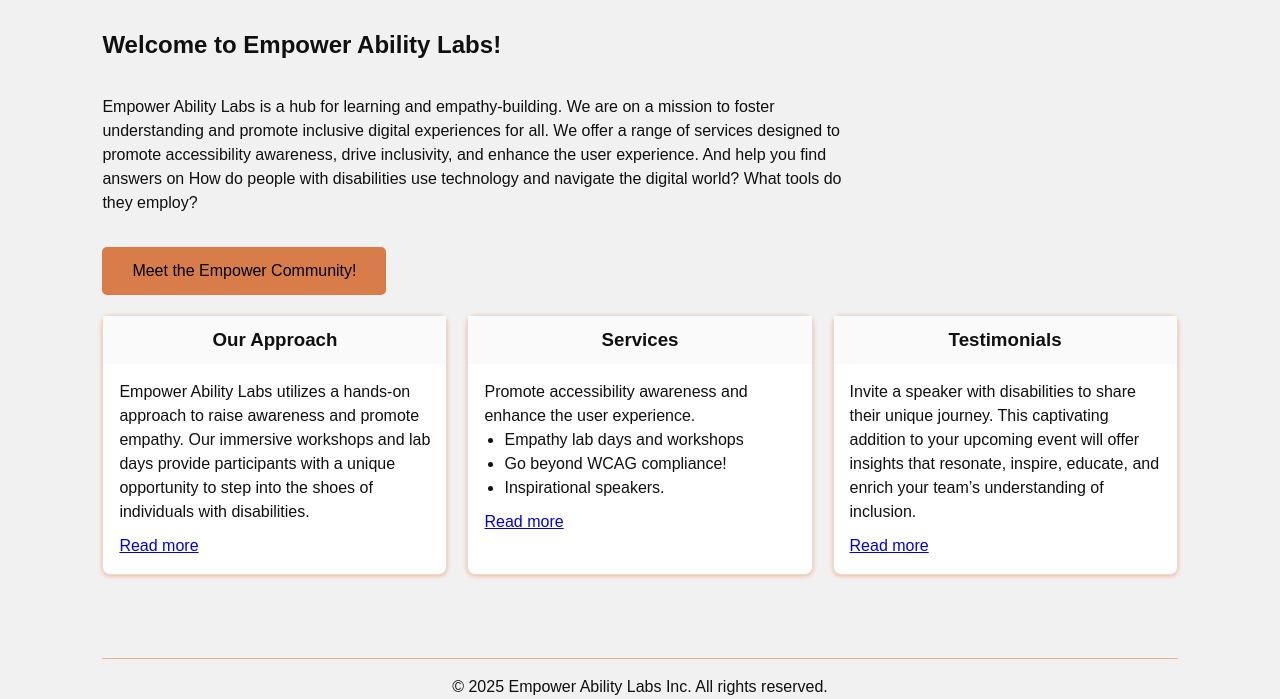
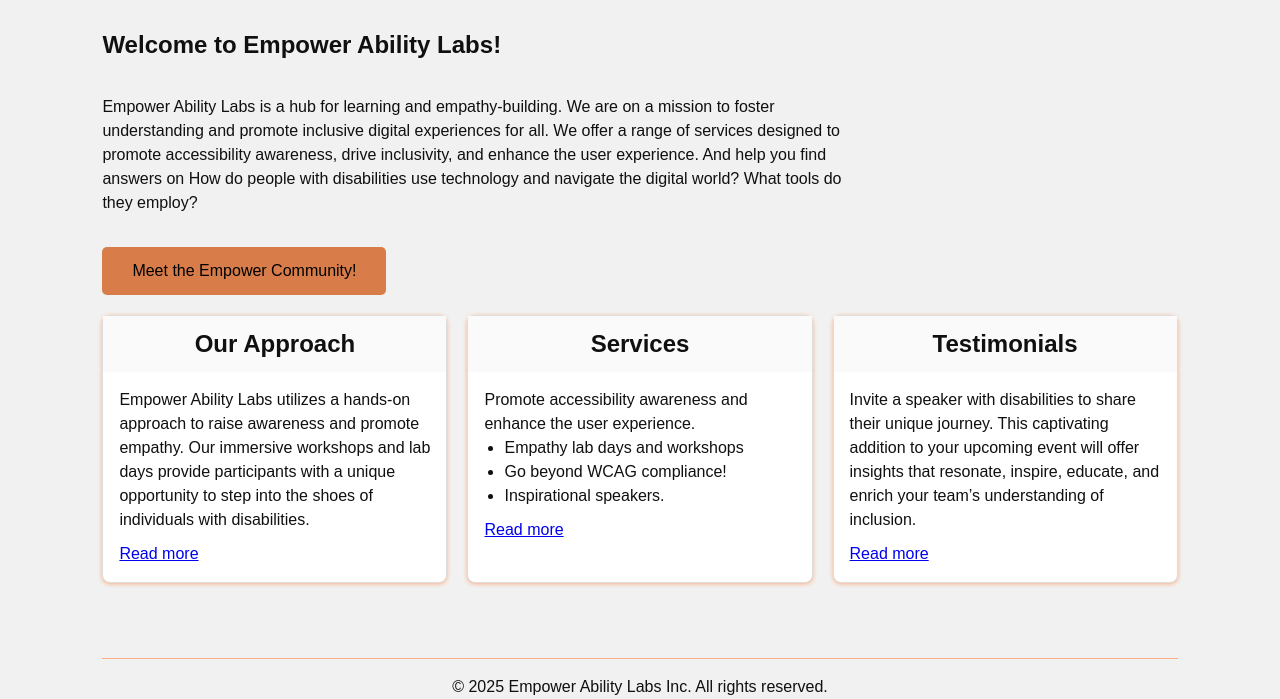
Before and after one commit to CST8914-Final-Project/CST_8914_Final_Project, a plain HTML site: page index.html in a window 1280 px wide. Shown: the part 101-800 px from the top of the page. Drawn offline with Linux system fonts and the light colour scheme.

Commit message:
minor corrections made

```diff
--- a/assets/styles/home.css
+++ b/assets/styles/home.css
@@ -1,18 +1,12 @@
-
-
   .home-header {
     display: grid;
     gap: 2rem;
     width: 60vw;
   }
 
-
-
   .home-header button {
     width: fit-content;
   }
-
-
 
   .card-grid {
     display: flex;
@@ -31,7 +25,7 @@
     box-shadow: 0 1px 4px var(--lightPrimary);
   }
 
-  .info-card h3 {
+  .info-card h2 {
     font-weight: bold;
     text-align: center;
     background-color: var(--lightGrey);
--- a/assets/styles/schedule-call.css
+++ b/assets/styles/schedule-call.css
@@ -211,7 +211,6 @@
   /* Responsive adjustments for smaller screens */
   @media (max-width: 768px) {
     #schedule {
-      margin: 1rem;
       padding: 1rem;
     }
 
--- a/index.html
+++ b/index.html
@@ -141,7 +141,7 @@
           <!-- <h2 id="info-cards-title" class="visually-hidden">Overview of our approach, services, and testimonials</h2> -->
           <div class="card-grid">
             <div class="info-card" aria-labelledby="approach-header">
-              <h3 id="approach-header">Our Approach</h3>
+              <h2 id="approach-header">Our Approach</h2>
               <p>
                 Empower Ability Labs utilizes a hands-on approach to raise awareness and promote empathy. Our immersive workshops and lab days provide participants with a unique opportunity to step into the shoes of individuals with disabilities.
               </p>
@@ -154,7 +154,7 @@
             </div>
 
             <div class="info-card" aria-labelledby="services-header">
-              <h3 id="services-header">Services</h3>
+              <h2 id="services-header">Services</h2>
               <p>
                 Promote accessibility awareness and enhance the user experience.
               </p>
@@ -172,7 +172,7 @@
             </div>
 
             <div class="info-card" aria-labelledby="testimonials-header">
-              <h3 id="testimonials-header">Testimonials</h3>
+              <h2 id="testimonials-header">Testimonials</h2>
               <p>
                 Invite a speaker with disabilities to share their unique journey. This captivating addition to your upcoming event will offer insights that resonate, inspire, educate, and enrich your team’s understanding of inclusion.
               </p>
```
